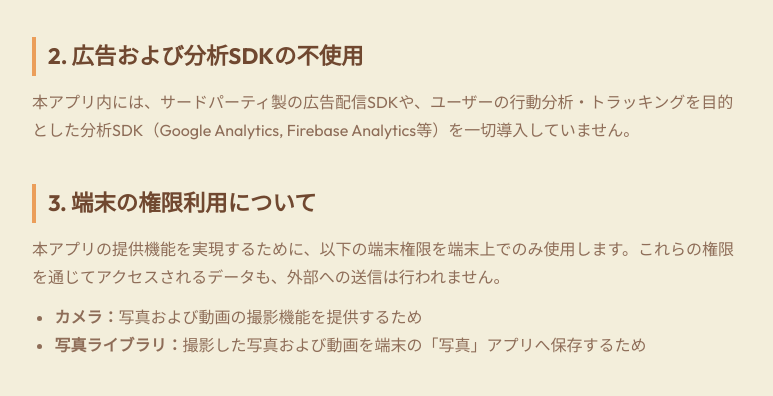
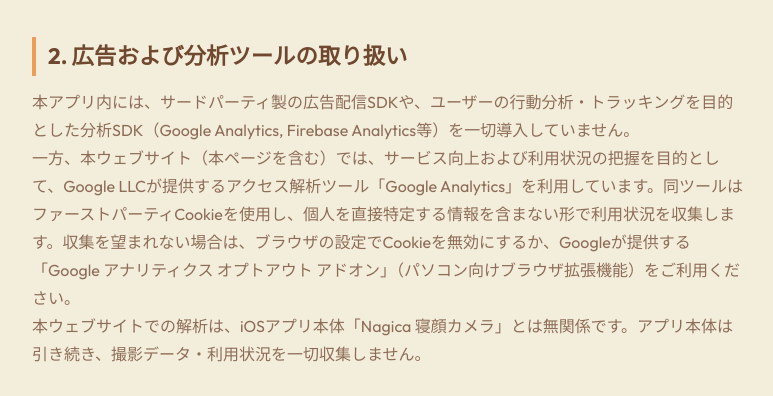
Before and after one commit to Yoshihiko-O/yoshihiko-o.github.io, a plain HTML site: page manner-camera/privacy.html in a window 1280 px wide. Shown: the part 707-1103 px from the top of the page, without its empty margins (252-1025 px from the left). Drawn offline with Linux system fonts and the light colour scheme.

Commit message:
Update privacy policy section 2 for website analytics usage

```diff
--- a/manner-camera/privacy.html
+++ b/manner-camera/privacy.html
@@ -88,8 +88,10 @@
       </section>
 
       <section>
-        <h2>2. 広告および分析SDKの不使用</h2>
+        <h2>2. 広告および分析ツールの取り扱い</h2>
         <p>本アプリ内には、サードパーティ製の広告配信SDKや、ユーザーの行動分析・トラッキングを目的とした分析SDK（Google Analytics, Firebase Analytics等）を一切導入していません。</p>
+        <p>一方、本ウェブサイト（本ページを含む）では、サービス向上および利用状況の把握を目的として、Google LLCが提供するアクセス解析ツール「Google Analytics」を利用しています。同ツールはファーストパーティCookieを使用し、個人を直接特定する情報を含まない形で利用状況を収集します。収集を望まれない場合は、ブラウザの設定でCookieを無効にするか、Googleが提供する「Google アナリティクス オプトアウト アドオン」（パソコン向けブラウザ拡張機能）をご利用ください。</p>
+        <p>本ウェブサイトでの解析は、iOSアプリ本体「Nagica 寝顔カメラ」とは無関係です。アプリ本体は引き続き、撮影データ・利用状況を一切収集しません。</p>
       </section>
 
       <section>
```
Also changed, not shown: manner-camera/ko/privacy.html (+3 -1 lines).
